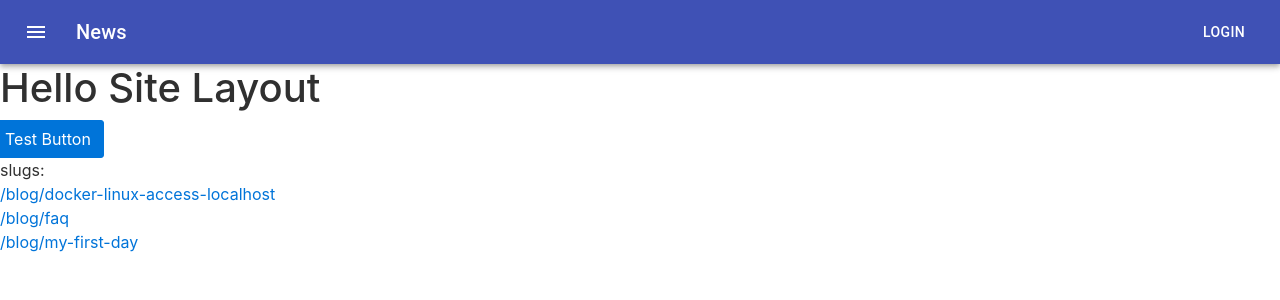
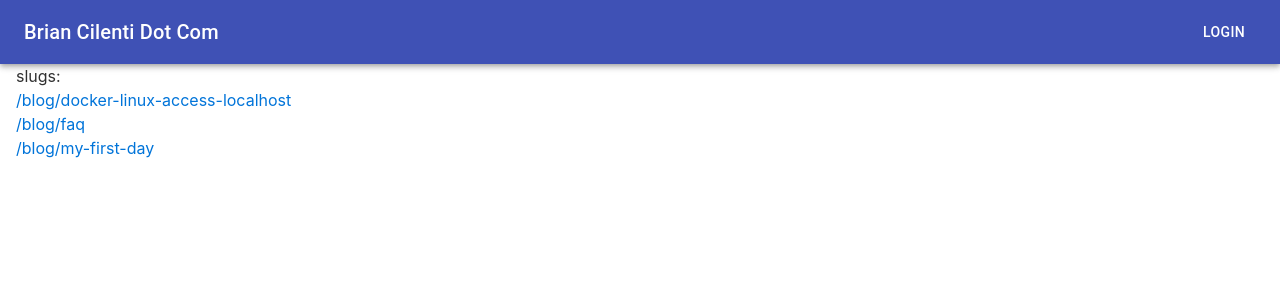
Before and after one commit to keepforever/next-js-getting-familiar, a Next.js app: page / in a window 1280 px wide. Shown: the top 300 px of the page. Built offline with nearby package versions, Linux system fonts and the light colour scheme.

Commit message:
moving along

```diff
--- a/comps/SiteLayout.jsx
+++ b/comps/SiteLayout.jsx
@@ -1,16 +1,11 @@
 import Link from 'next/link';
 import TopNavBar from '../comps/TopNavBar';
-import '../scss/styles.scss';
 
 const SiteLayout = ({ children }) => (
-    <div>
+    <>
         <TopNavBar />
-        <h1>Hello Site Layout</h1>
-        <div className="row">
-            <div className="btn btn-primary">Test Button</div>
-        </div>
-        <div>{children}</div>
-    </div>
+        <>{children}</>
+    </>
 );
 
 export default SiteLayout;
--- a/comps/TopNavBar.jsx
+++ b/comps/TopNavBar.jsx
@@ -12,9 +12,6 @@ const useStyles = makeStyles(theme => ({
     root: {
         flexGrow: 1
     },
-    menuButton: {
-        marginRight: theme.spacing(2)
-    },
     title: {
         flexGrow: 1
     }
@@ -27,11 +24,8 @@ const TopNavBar = () => {
         <div className={classes.root}>
             <AppBar position="static">
                 <Toolbar>
-                    <IconButton edge="start" className={classes.menuButton} color="inherit" aria-label="menu">
-                        <MenuIcon />
-                    </IconButton>
                     <Typography variant="h6" className={classes.title}>
-                        News
+                        Brian Cilenti Dot Com
                     </Typography>
                     <Button color="inherit">Login</Button>
                 </Toolbar>
--- a/pages/index.jsx
+++ b/pages/index.jsx
@@ -2,10 +2,11 @@ import Link from 'next/link';
 import fs from 'fs';
 // locals
 import SiteLayout from '../comps/SiteLayout';
+import '../scss/styles.scss';
 
 const Home = ({ slugs }) => (
     <SiteLayout>
-        <div>
+        <div className="container-fluid">
             slugs:
             {slugs.map(slug => {
                 return (
```
